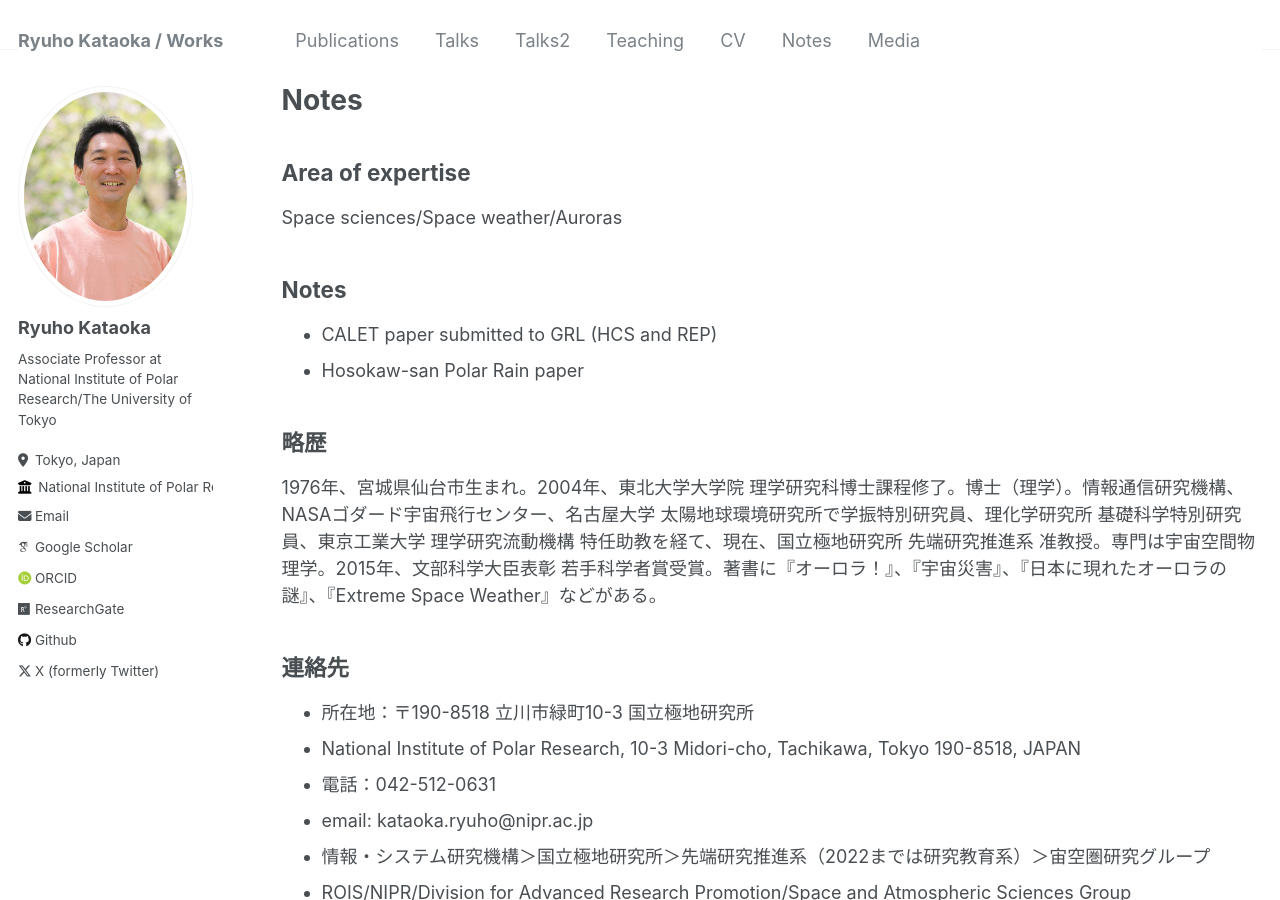
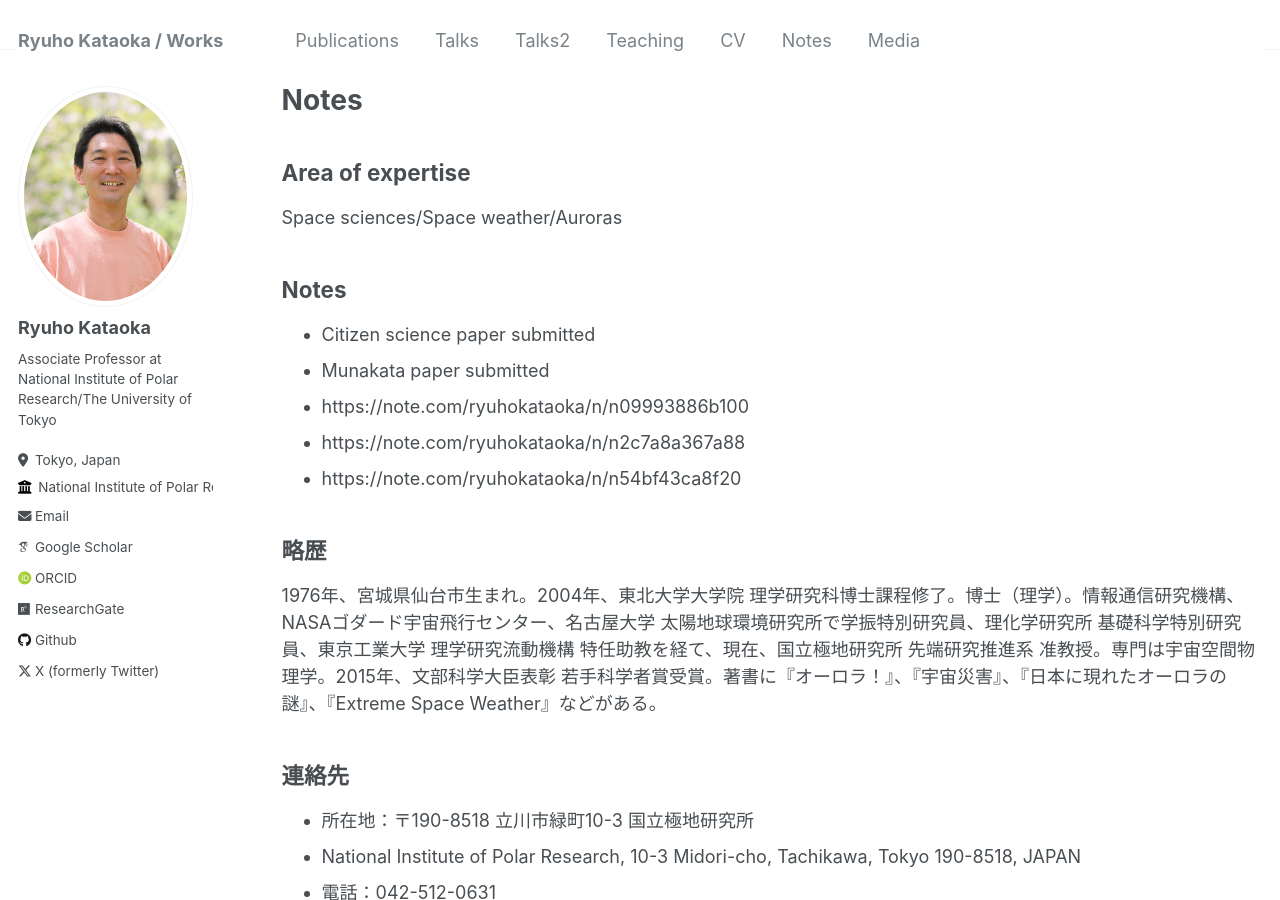
Before and after one commit to ryuhokataoka/ryuhokataoka.github.io, a Jekyll site: the page built from _pages/notes.md, in a window 1280 px wide and 900 px high. Built offline with Jekyll 4.4.1, drawn with Linux system fonts in a browser that asks for light colours; some web fonts are replaced.

Commit message:
Update notes.md

```diff
--- a/_pages/notes.md
+++ b/_pages/notes.md
@@ -11,8 +11,11 @@ Space sciences/Space weather/Auroras
 
 Notes
 ----
-* CALET paper submitted to GRL (HCS and REP)
-* Hosokaw-san Polar Rain paper
+* Citizen science paper submitted
+* Munakata paper submitted
+* https://note.com/ryuhokataoka/n/n09993886b100
+* https://note.com/ryuhokataoka/n/n2c7a8a367a88
+* https://note.com/ryuhokataoka/n/n54bf43ca8f20
 
 
 略歴
```
